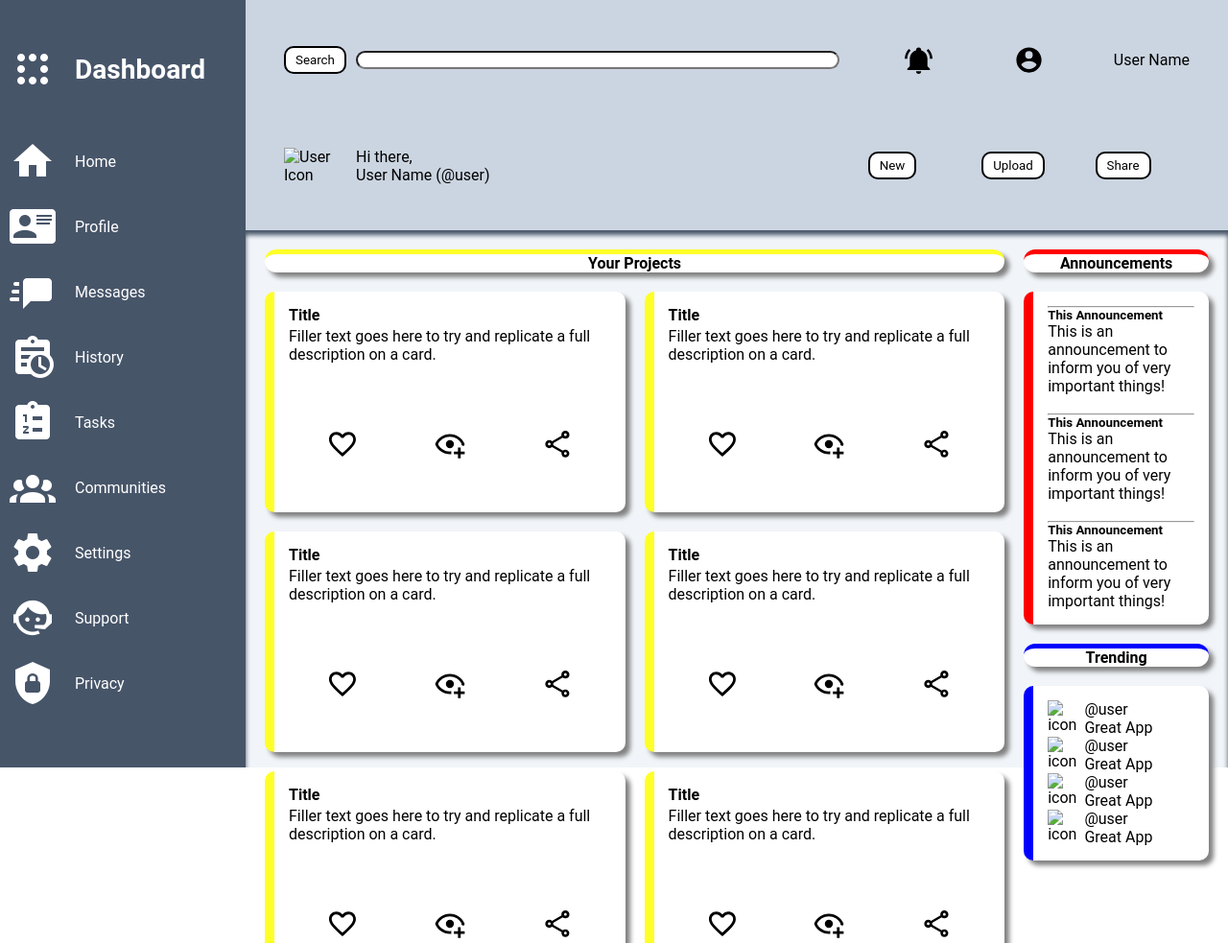
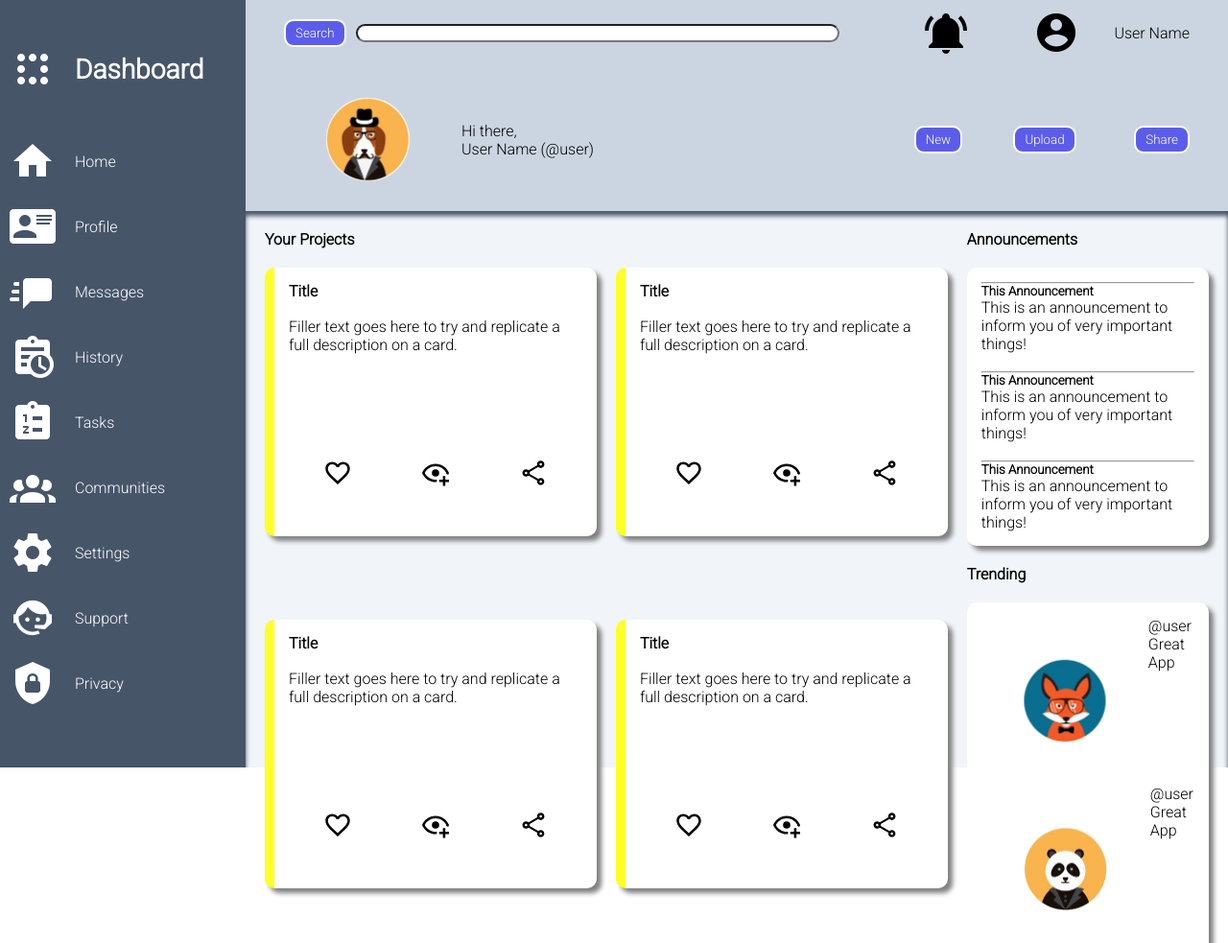
Before and after one commit to MS-2222/admin-dashboard, a plain HTML site: page index.html in a window 1280 px wide. Shown: the top 983 px of the page at 96% size. Drawn offline with Linux system fonts and the light colour scheme.

Commit message:
Add avatars, adjust styling

```diff
--- a/index.html
+++ b/index.html
@@ -6,6 +6,9 @@
     <meta name="viewport" content="width=device-width, initial-scale=1.0">
     <title>Admin Dashboard</title>
     <link rel="stylesheet" href="styles.css">
+    <link rel="preconnect" href="https://fonts.googleapis.com">
+    <link rel="preconnect" href="https://fonts.gstatic.com" crossorigin>
+    <link href="https://fonts.googleapis.com/css2?family=Roboto:wght@300&display=swap" rel="stylesheet">
 </head>
 <body>
     <div class="container">
@@ -15,15 +18,15 @@
                 <input type="text">
             </div>
             <div class="user-greet">
-                <img src="#" alt="User Icon">
+                <img src="dog.jpg" alt="User Icon" id="dog-avatar">
                 <div class="greet-text">
                     <p>Hi there,</p>
                     <p>User Name (@user)</p>
                 </div>
             </div>
             <div class="account">
-                <img src="bell-ring.svg" alt="Notifications" id="bell-icon">
-                <img src="account-circle.svg" alt="User Icon" id="user-icon">
+                <img src="bell-ring.png" alt="Notifications" id="bell-icon">
+                <img src="account-circle.png" alt="User Icon" id="user-icon">
                 <p>User Name</p>
             </div>
             <div class="buttons">
@@ -175,28 +178,28 @@
             <div class="section-header" id="trending-header">Trending</div>
             <div class="trending-card">
                 <div class="trend-user">
-                    <img src="#" alt="icon">
+                    <img src="fox.jpg" alt="fox" id="fox-avatar">
                     <div class="trend-text">
                         <p class="user-tag">@user</p>
                         <p class="user-comment">Great App</p>
                     </div>
                 </div>
                 <div class="trend-user">
-                    <img src="#" alt="icon">
+                    <img src="panda.jpg" alt="panda" id="panda-avatar">
                     <div class="trend-text">
                         <p class="user-tag">@user</p>
                         <p class="user-comment">Great App</p>
                     </div>
                 </div>
                 <div class="trend-user">
-                    <img src="#" alt="icon">
+                    <img src="monkey.jpg" alt="monkey" id="monkey-avatar">
                     <div class="trend-text">
                         <p class="user-tag">@user</p>
                         <p class="user-comment">Great App</p>
                     </div>
                 </div>
                 <div class="trend-user">
-                    <img src="#" alt="icon">
+                    <img src="chicken.jpg" alt="chicken" id="chicken-avatar">
                     <div class="trend-text">
                         <p class="user-tag">@user</p>
                         <p class="user-comment">Great App</p>
--- a/styles.css
+++ b/styles.css
@@ -1,7 +1,7 @@
 * {
     padding: 0;
     margin: 0;
-    font-family: 'roboto', 'sans-serif';
+    font-family: 'Roboto', sans-serif;
 }
 
 .container {
@@ -15,7 +15,7 @@
 .header {
     background-color: #cbd5e1;
     padding: 10px 25px 10px 25px;
-    height: 220px;
+    height: 200px;
     grid-column: 2 / -1;
     grid-row: 1;
     display: grid;
@@ -39,7 +39,7 @@
     grid-column: 2 / -1;
     grid-row: 2 / -1;
     display: grid;
-    grid-template-columns: 4fr 1fr;
+    grid-template-columns: 3fr 1fr;
     grid-template-rows: 1fr 5fr 1fr 5fr;
     padding: 20px;
     gap: 20px;
@@ -124,6 +124,7 @@
     grid-row: 2;
     display: grid;
     align-items: center;
+    justify-items: end;
     grid-template-columns: 1fr 1fr 1fr;
     gap: 20px;
     padding: 0 15px 0 15px;
@@ -166,13 +167,11 @@
 .announcement-card {
     grid-column: 2;
     grid-row: 2;
-    border-left: solid red 10px;
 }
 
 .trending-card {
     grid-column: 2;
     grid-row: 4;
-    border-left: solid blue 10px;
 }
 
 .trend-user {
@@ -190,7 +189,7 @@
 .project-card {
     border-left: solid rgba(255, 255, 0, 0.843) 10px;
     min-height: 200px;
-    max-height: 400px;
+    max-height: 250px;
     display: grid;
     grid-template-columns: 1fr 1fr 1fr;
     grid-template-rows: 1fr 3fr 1fr;
@@ -219,10 +218,6 @@
 }
 
 
-#bell-icon, #user-icon {
-    transform: scale(0.3, 0.3);
-}
-
 li img, .branding img {
     margin-right: 20px;
     margin-bottom: 10px;
@@ -230,11 +225,12 @@ li img, .branding img {
 }
 
 button {
-    background-color: white;
-    border: solid black 2px;
+    background-color: rgb(92, 92, 236);
+    border: solid white 2px;
     border-radius: 10px;
     width: fit-content;
     padding: 5px 10px 5px 10px;
+    color: white;
 }
 
 input {
@@ -242,25 +238,14 @@ input {
 }
 
 .section-header {
-    background-color: white;
     display: flex;
-    justify-content: center;
     align-items: center;
-    border-radius: 20px;
-    box-shadow: 5px 5px 5px grey;
     font-weight: 700;
 }
 
-#projects-header {
-    border-top: solid rgba(255, 255, 0, 0.843) 5px;
-}
-
-#announcements-header {
-    border-top: solid rgb(255, 0, 0) 5px;
-}
-
-#trending-header {
-    border-top: solid blue 5px;
+.trend-user img, #dog-avatar {
+    border-radius: 50%;
+    transform: scale(0.5, 0.5);
 }
 
 /*.home {
```
Also changed, not shown: account-circle.png (added), account-circle.svg (deleted), bell-ring.png (added), bell-ring.svg (deleted), chicken.jpg (added), dog.jpg (added), fox.jpg (added), monkey.jpg (added), panda.jpg (added).
